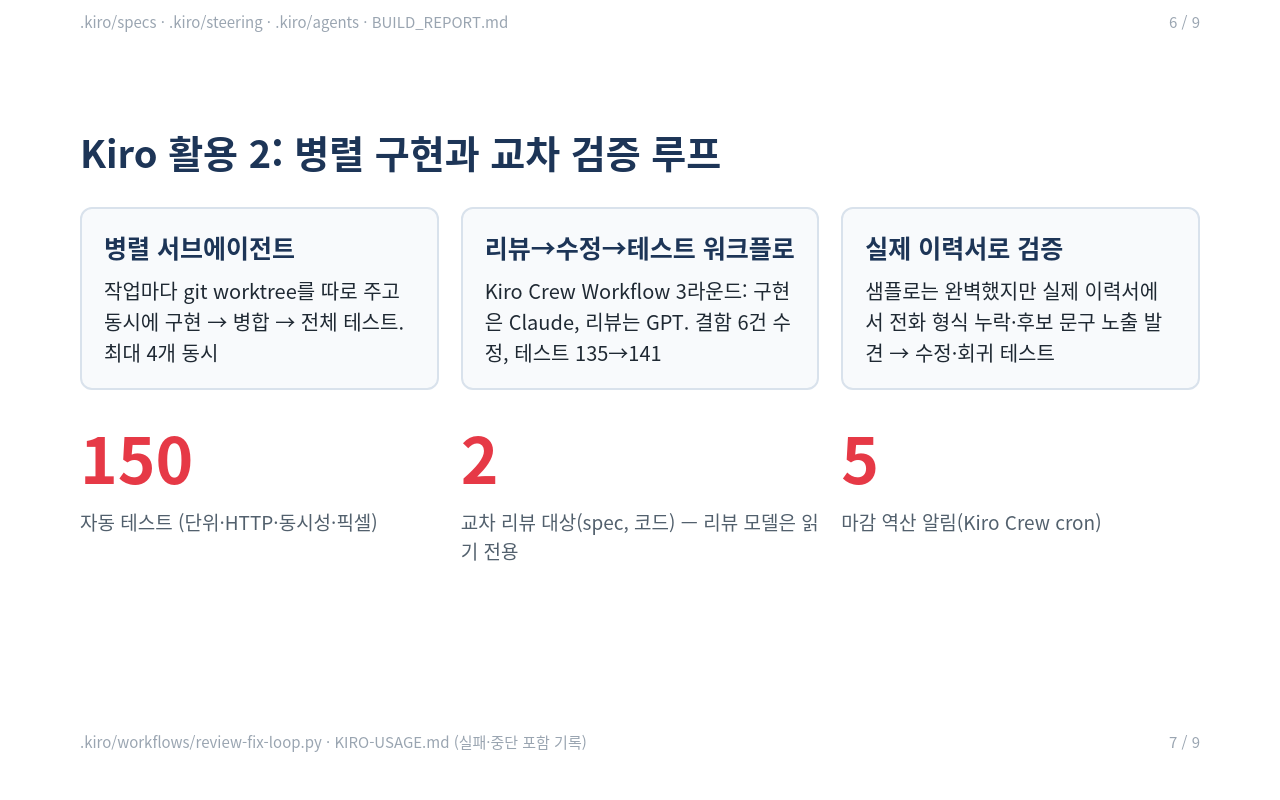
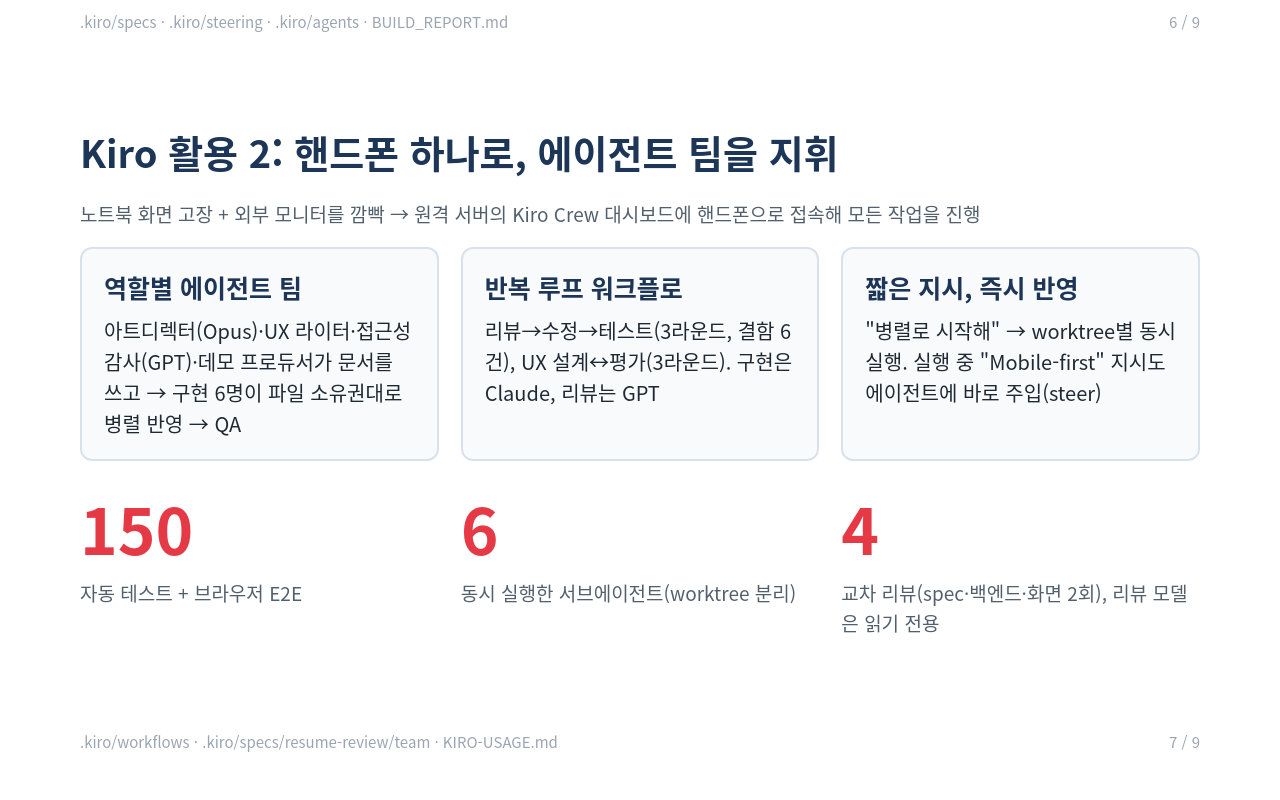
Before and after one commit to tlswltjq/kirothon-team-011, a website: page presentation/slides.html in a window 1280 px wide. Shown: the part 4260-5060 px from the top of the page. Drawn offline with Linux system fonts and the light colour scheme.

Commit message:
Pitch phone-only Kiro Crew workflow in BUILD_REPORT and Kiro slide; drop added change/difficulty rows

```diff
--- a/presentation/slides.html
+++ b/presentation/slides.html
@@ -145,18 +145,19 @@
 
 <!-- 7. Kiro 2 -->
 <section class="slide">
-  <h2>Kiro 활용 2: 병렬 구현과 교차 검증 루프</h2>
+  <h2>Kiro 활용 2: 핸드폰 하나로, 에이전트 팀을 지휘</h2>
+  <p class="muted" style="margin-top:-8px">노트북 화면 고장 + 외부 모니터를 깜빡 → 원격 서버의 Kiro Crew 대시보드에 핸드폰으로 접속해 모든 작업을 진행</p>
   <div class="grid">
-    <div class="card"><h3>병렬 서브에이전트</h3><p>작업마다 git worktree를 따로 주고 동시에 구현 → 병합 → 전체 테스트. 최대 4개 동시</p></div>
-    <div class="card"><h3>리뷰→수정→테스트 워크플로</h3><p>Kiro Crew Workflow 3라운드: 구현은 Claude, 리뷰는 GPT. 결함 6건 수정, 테스트 135→141</p></div>
-    <div class="card"><h3>실제 이력서로 검증</h3><p>샘플로는 완벽했지만 실제 이력서에서 전화 형식 누락·후보 문구 노출 발견 → 수정·회귀 테스트</p></div>
+    <div class="card"><h3>역할별 에이전트 팀</h3><p>아트디렉터(Opus)·UX 라이터·접근성 감사(GPT)·데모 프로듀서가 문서를 쓰고 → 구현 6명이 파일 소유권대로 병렬 반영 → QA</p></div>
+    <div class="card"><h3>반복 루프 워크플로</h3><p>리뷰→수정→테스트(3라운드, 결함 6건), UX 설계↔평가(3라운드). 구현은 Claude, 리뷰는 GPT</p></div>
+    <div class="card"><h3>짧은 지시, 즉시 반영</h3><p>"병렬로 시작해" → worktree별 동시 실행. 실행 중 "Mobile-first" 지시도 에이전트에 바로 주입(steer)</p></div>
   </div>
   <div class="grid" style="margin-top:34px">
-    <div><div class="big">150</div><p class="muted">자동 테스트 (단위·HTTP·동시성·픽셀)</p></div>
-    <div><div class="big">2</div><p class="muted">교차 리뷰 대상(spec, 코드) — 리뷰 모델은 읽기 전용</p></div>
-    <div><div class="big">5</div><p class="muted">마감 역산 알림(Kiro Crew cron)</p></div>
+    <div><div class="big">150</div><p class="muted">자동 테스트 + 브라우저 E2E</p></div>
+    <div><div class="big">6</div><p class="muted">동시 실행한 서브에이전트(worktree 분리)</p></div>
+    <div><div class="big">4</div><p class="muted">교차 리뷰(spec·백엔드·화면 2회), 리뷰 모델은 읽기 전용</p></div>
   </div>
-  <div class="foot"><span>.kiro/workflows/review-fix-loop.py · KIRO-USAGE.md (실패·중단 포함 기록)</span><span>7 / 9</span></div>
+  <div class="foot"><span>.kiro/workflows · .kiro/specs/resume-review/team · KIRO-USAGE.md</span><span>7 / 9</span></div>
 </section>
 
 <!-- 8. 효과와 차별점 -->
```
Also changed, not shown: BUILD_REPORT.md (+7 -6 lines), 1 other file.
